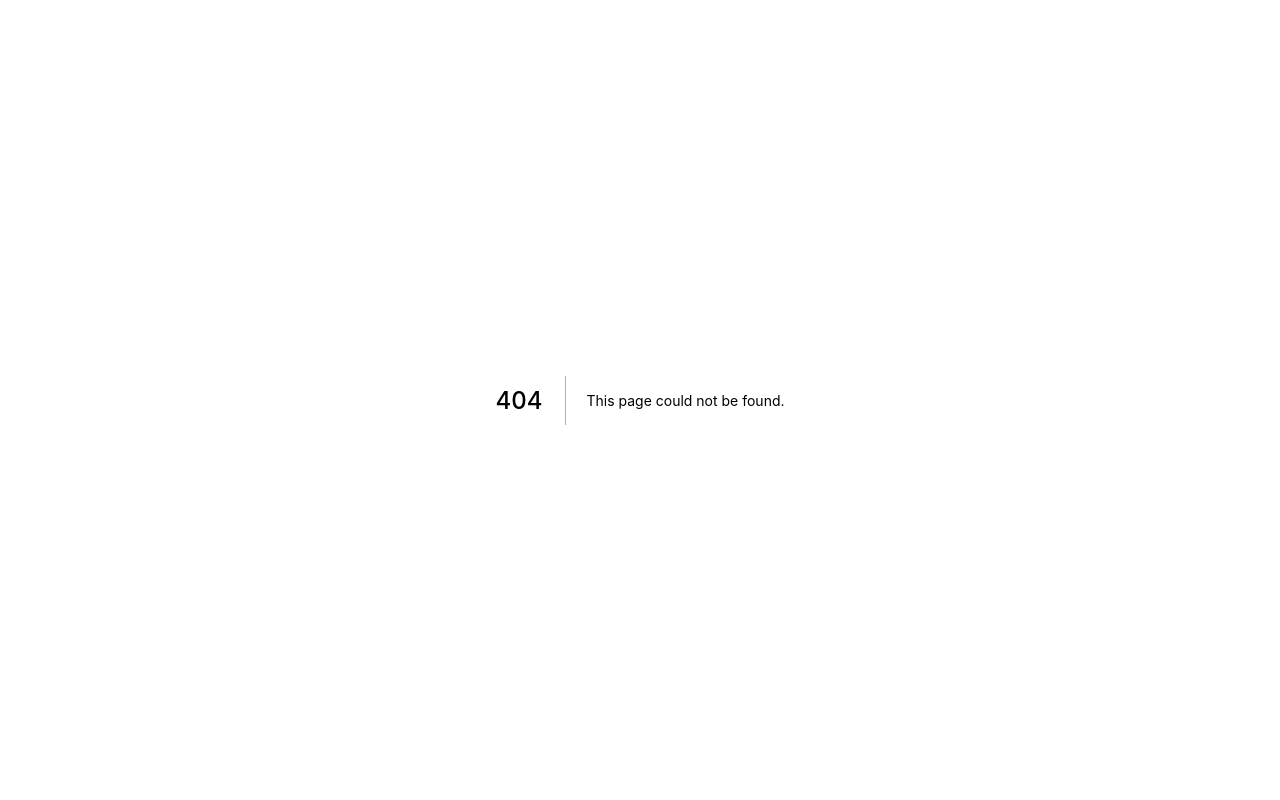
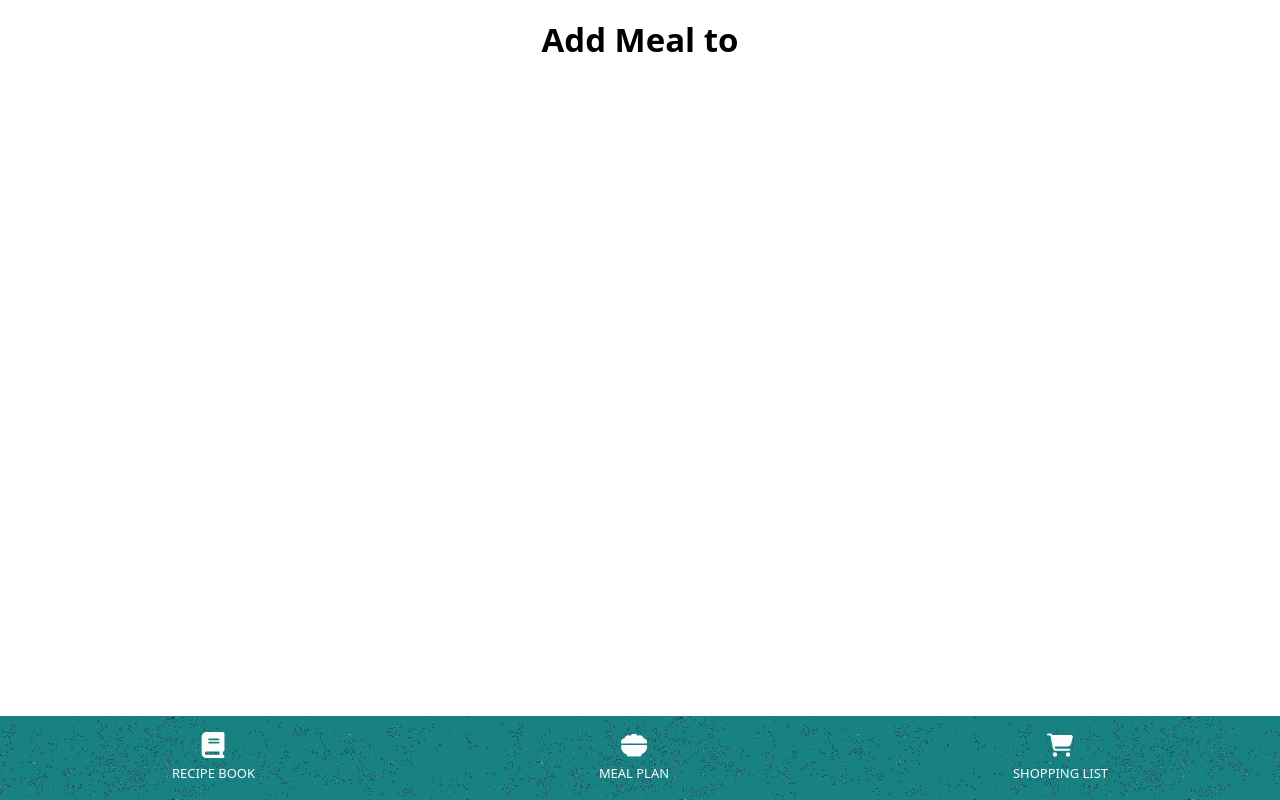
Before and after one commit to arnest00/mealwise, a Next.js app: page /planner/add in a window 1280 px wide. Before the commit this address had no page. Built offline with nearby package versions, Linux system fonts and the light colour scheme.

Commit message:
feat: Create `/planner/add` route
- Button in DayContainer component navigates to new page

References 217

```diff
--- /dev/null
+++ b/pages/planner/add.tsx
@@ -0,0 +1,21 @@
+import { NextPage } from 'next';
+import { useRouter } from 'next/router';
+
+import Layout from '../../components/organisms/Layout';
+
+const AddMealPage: NextPage = () => {
+  const router = useRouter();
+  const { day } = router.query;
+
+  return (
+    <Layout>
+      <h1 className="title text-align-center">
+        Add Meal to
+        {' '}
+        {day}
+      </h1>
+    </Layout>
+  );
+};
+
+export default AddMealPage;
```
Also changed, not shown: components/molecules/DayContainer.tsx (+20 -2 lines).
